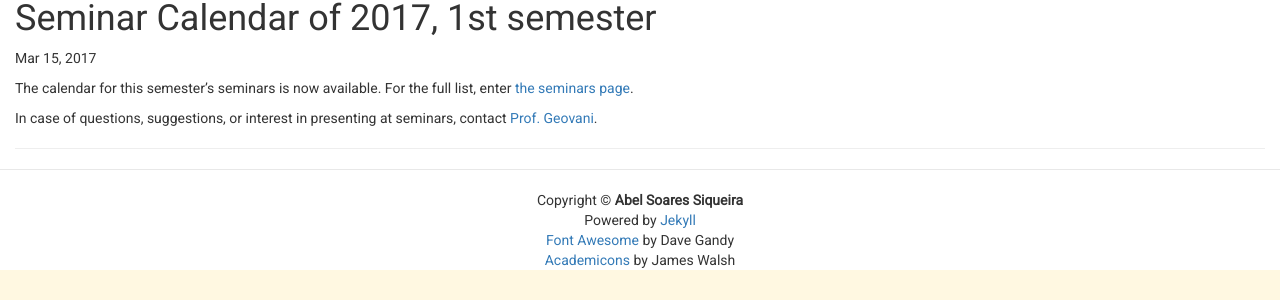
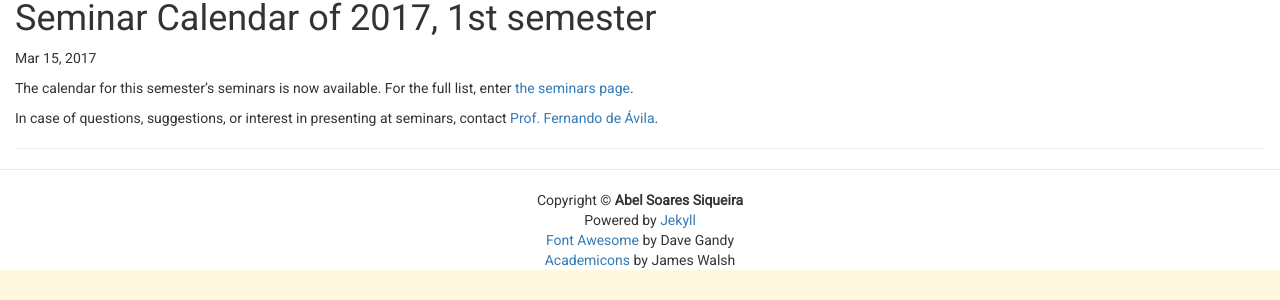
Before and after one commit to ufpr-pde/ufpr-opt.github.io, a Jekyll site: the page built from _posts/2017-03-15-seminar-updates-of-2017s1.md, in a window 1280 px wide. Shown: the part 149-449 px from the top of the page. Built offline with Jekyll 4.4.1, drawn with Linux system fonts in a browser that asks for light colours; some web fonts are replaced.

Commit message:
Update 2017-03-15-seminar-updates-of-2017s1.md

```diff
--- a/_posts/2017-03-15-seminar-updates-of-2017s1.md
+++ b/_posts/2017-03-15-seminar-updates-of-2017s1.md
@@ -5,7 +5,7 @@
 
 The calendar for this semester's seminars is now available.
 For the full list, enter [the seminars
-page](http://ufpr-opt.github.io/seminars/).
+page](https://ufpr-pde.github.io/seminars/).
 
 In case of questions, suggestions, or interest in presenting at seminars,
-contact [Prof. Geovani](http://ufpr-opt.github.io/team/geovanigrapiglia.html).
+contact [Prof. Fernando de Ávila](https://ufpr-pde.github.io/team/fernandoavila.html).
```
